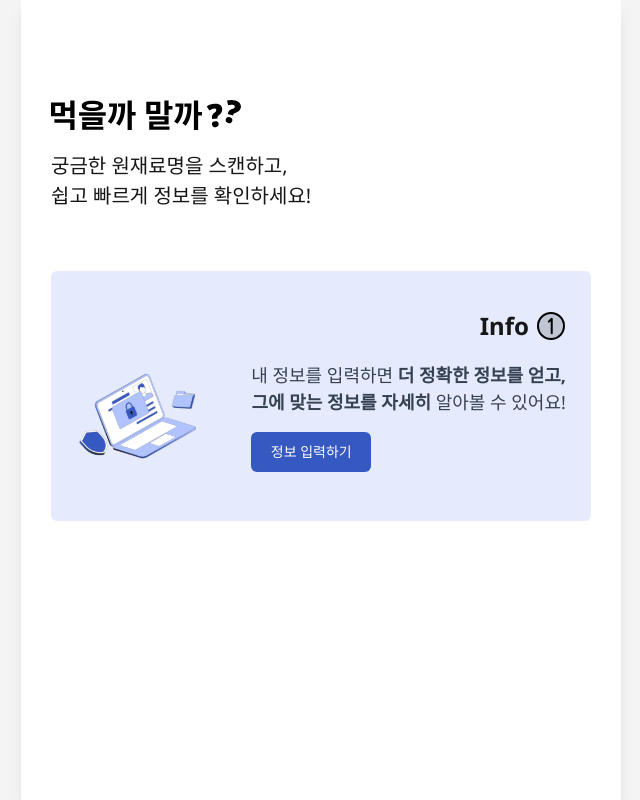
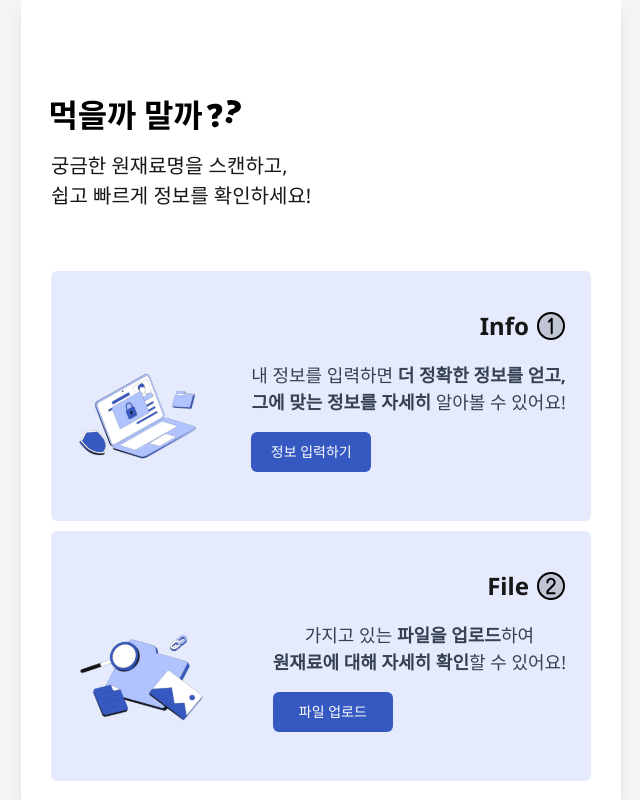
Before and after one commit to himedia-ai-project/mini-project, a Next.js app in the folder front/: page / in a window 1280 px wide. Shown: the whole page, without its empty margins (319-959 px from the left). Built offline with nearby package versions, Linux system fonts and the light colour scheme.

Commit message:
update : FileBox

```diff
--- /dev/null
+++ b/front/src/app/Component/FileBox.tsx
@@ -0,0 +1,17 @@
+"use client";
+
+import Box from "../common/BoxCommon";
+
+export default function FileBox() {
+  return (
+    <Box
+      imageSrc="/main_2.svg"
+      numberImage="/number_2.svg"
+      maintext="File"
+      buttonText="파일 업로드"
+      text='가지고 있는 <strong class="font-extrabold">파일을 업로드</strong>하여<br/> <strong class="font-extrabold">원재료에 대해 자세히 확인</strong>할 수 있어요!'
+      width="540px"
+      height="250px"
+    />
+  );
+}
--- a/front/src/app/page.tsx
+++ b/front/src/app/page.tsx
@@ -1,5 +1,6 @@
 "use client";
 import Image from "next/image";
+import FileBox from "./component/FileBox";
 import InfoBox from "./component/InfoBox";
 
 export default function Home() {
@@ -21,6 +22,7 @@ export default function Home() {
       </div>
       <div>
         <InfoBox />
+        <FileBox />
       </div>
     </div>
   );
```
